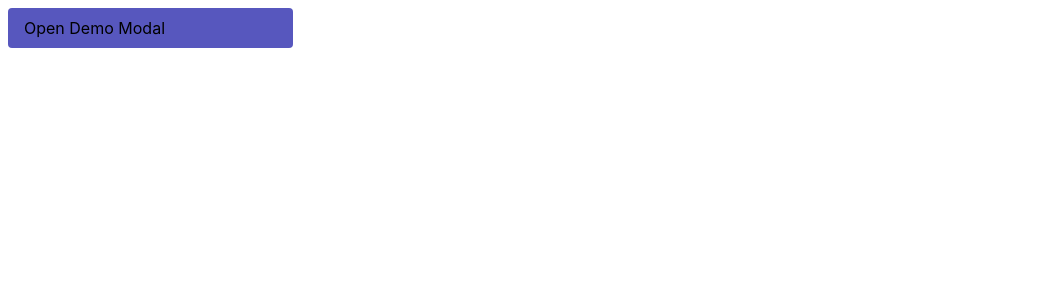
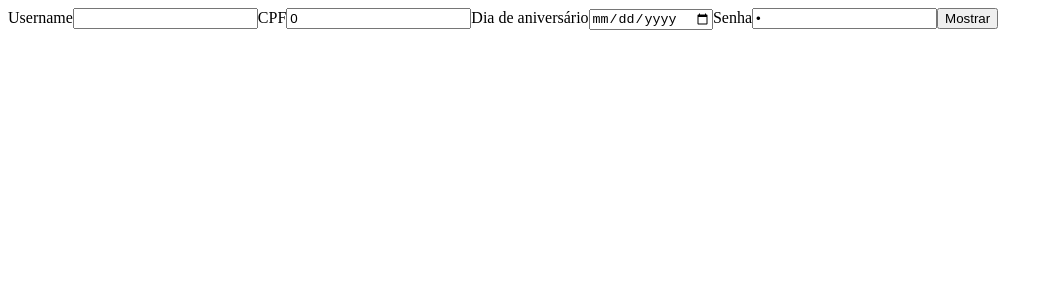
Before and after one commit to get-Friday/ngDirectives, an Angular app: page / in a window 1280 px wide. Shown: the top 300 px of the page, without its empty margins (0-1053 px from the left). Built offline with nearby package versions, Linux system fonts and the light colour scheme.

Commit message:
ngModel simple form with driven template

```diff
--- a/src/app/app.component.ts
+++ b/src/app/app.component.ts
@@ -7,7 +7,8 @@ import { Component } from '@angular/core';
     <!-- <app-dark-mode></app-dark-mode> -->
     <!-- <app-fav-movies></app-fav-movies> -->
     <!-- <app-photos></app-photos> -->
-    <app-demo-modal></app-demo-modal>
+    <!-- <app-demo-modal></app-demo-modal> -->
+    <app-form></app-form>
   `,
   styles: []
 })
--- /dev/null
+++ b/src/app/form/form.component.ts
@@ -0,0 +1,42 @@
+import { Component, OnInit } from "@angular/core";
+
+@Component({
+	selector: "app-form",
+	template: `
+		<form (ngSubmit)="showInfo()" #form="ngForm">
+			<label for="username">Username</label>
+			<input type="text" name="username" id="username" [(ngModel)]="username" />
+			<label for="cpf">CPF</label>
+			<input type="number" name="cpf" id="cpf" [(ngModel)]="cpf">
+			<label for="birthday">Dia de aniversário</label>
+			<input type="date" name="birthday" id="birthday" [(ngModel)]="birthday">
+			<label for="password">Senha</label>
+			<input type="password" name="password" id="password" [(ngModel)]="password">
+			<button type="submit">Mostrar</button>
+		</form>
+
+		<br />
+		<ol *ngIf="toShow">
+			<li>{{ username }}</li>
+			<li>{{ cpf }}</li>
+			<li>{{ birthday }}</li>
+			<li>{{ password }}</li>
+		</ol>
+	`,
+	styles: [],
+})
+export class FormComponent implements OnInit {
+	username: string = "";
+	cpf: number = 0;
+	birthday: number = 0;
+	password: number = 0;
+	toShow: boolean = false;
+
+	constructor() {}
+
+	ngOnInit(): void {}
+
+	showInfo() {
+		this.toShow = !this.toShow
+	}
+}
```
Also changed, not shown: src/app/app.module.ts (+6 -2 lines).
